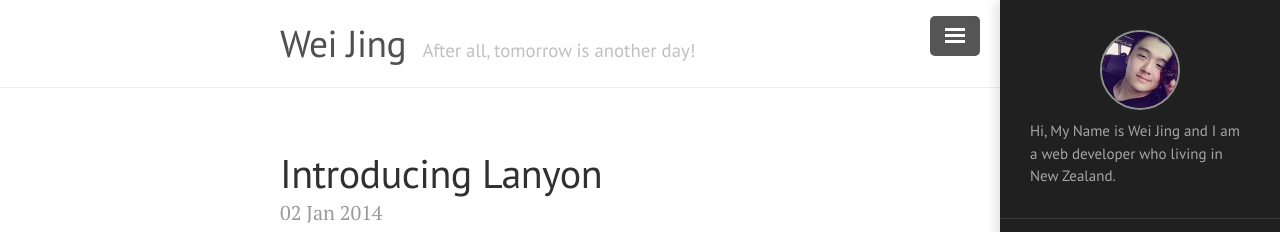
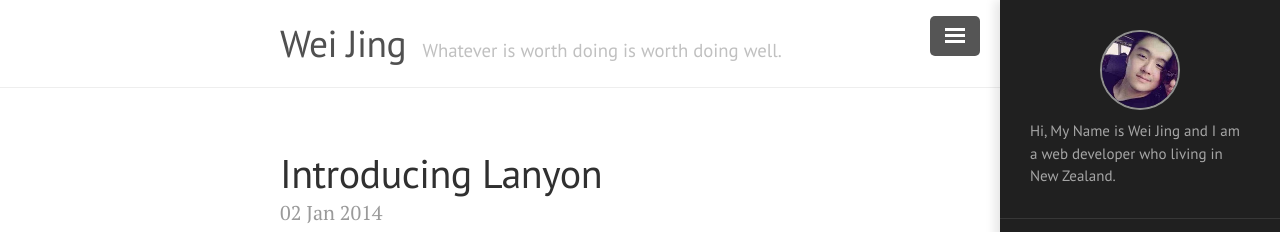
Before and after one commit to HydJing/hydjing.github.io, a Jekyll site: the page built from index.html, in a window 1280 px wide and 900 px high. Shown: the top 232 px of the window. Built offline with Jekyll 4.4.1, drawn with Linux system fonts in a browser that asks for light colours; the list of posts is cut into pages by our own code.

Commit message:
Update _config.yml

```diff
--- a/_config.yml
+++ b/_config.yml
@@ -6,7 +6,7 @@ relative_permalinks: true
 
 # Setup
 title:               Wei Jing
-tagline:             'After all, tomorrow is another day!'
+tagline:             'Whatever is worth doing is worth doing well.'
 description:         'Hi, My Name is Wei Jing and I am a web developer who living in New Zealand.'
 url:                 http://wei.jing.ninja
 baseurl:             'http://wei.jing.ninja'
```
